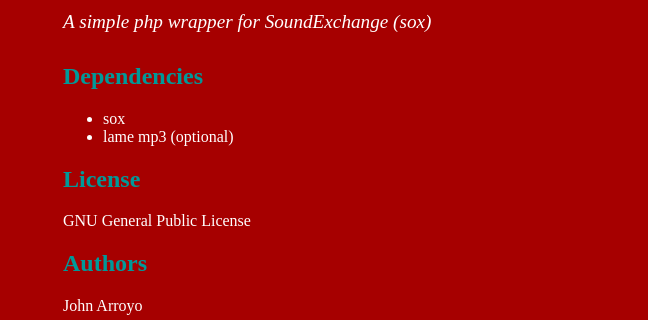
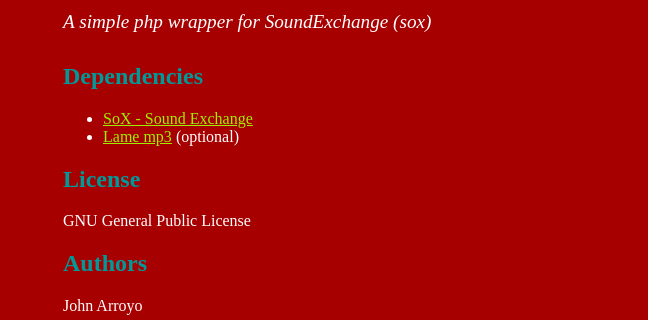
Before and after one commit to flickerleap/SoundExchange, a plain HTML site: page index.html in a window 1280 px wide. Shown: the part 200-520 px from the top of the page, 227-875 px from the left. Drawn offline with Linux system fonts and the light colour scheme; grey boxes are pictures that could not be loaded.

Commit message:
Edited index.html via GitHub

```diff
--- a/index.html
+++ b/index.html
@@ -51,8 +51,8 @@
 
 <h2>Dependencies</h2>
 <ul>
-	<li>sox</li>
-	<li>lame mp3 (optional)</li>
+	<li><a href="http://sox.sourceforge.net/">SoX - Sound Exchange</a></li>
+	<li><a href="http://lame.sourceforge.net/">Lame mp3</a> (optional)</li>
 </ul>
 <h2>License</h2>
 <p>GNU General Public License</p>
```
